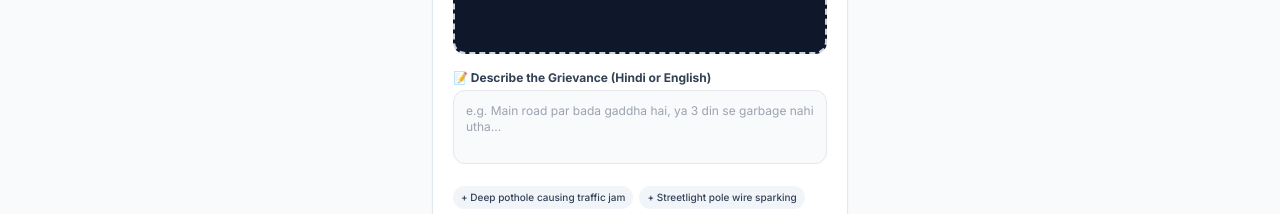
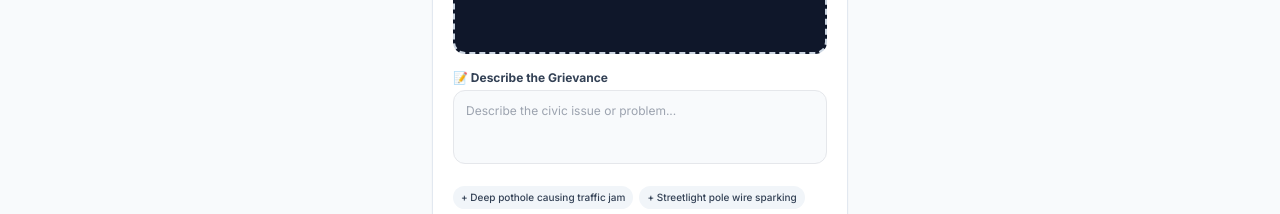
Before and after one commit to jaisoni-codes/jammu-civic-help, a Next.js app in the folder frontend/: page /report in a window 1280 px wide. Shown: the part 521-735 px from the top of the page. Built offline with nearby package versions, Linux system fonts and the light colour scheme; no server answers.

Commit message:
chore: clean up grievance description label on report page

```diff
--- a/frontend/src/app/report/page.tsx
+++ b/frontend/src/app/report/page.tsx
@@ -377,14 +377,14 @@ export default function QuickReportPage() {
         {/* Description Text */}
         <div>
           <label className="text-xs font-bold text-slate-700 block mb-1">
-            📝 Describe the Grievance (Hindi or English)
+            📝 Describe the Grievance
           </label>
           <textarea
             value={text}
             onChange={(e) => setText(e.target.value)}
             rows={3}
             required
-            placeholder="e.g. Main road par bada gaddha hai, ya 3 din se garbage nahi utha..."
+            placeholder="Describe the civic issue or problem..."
             className="w-full text-xs p-3 border rounded-xl outline-none focus:ring-2 focus:ring-emerald-500 bg-slate-50 focus:bg-white resize-none"
           />
         </div>
```
